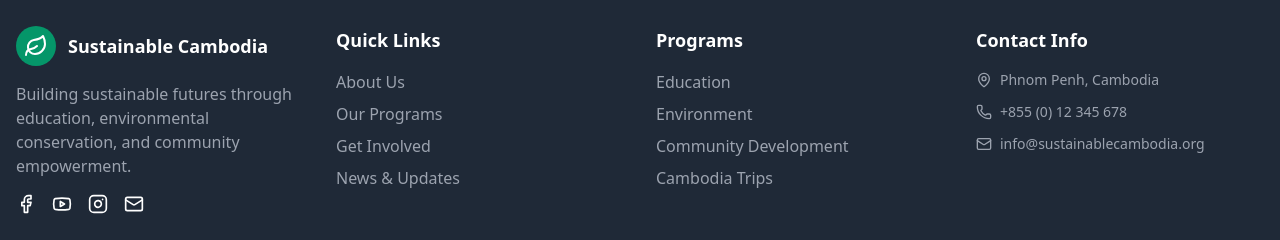
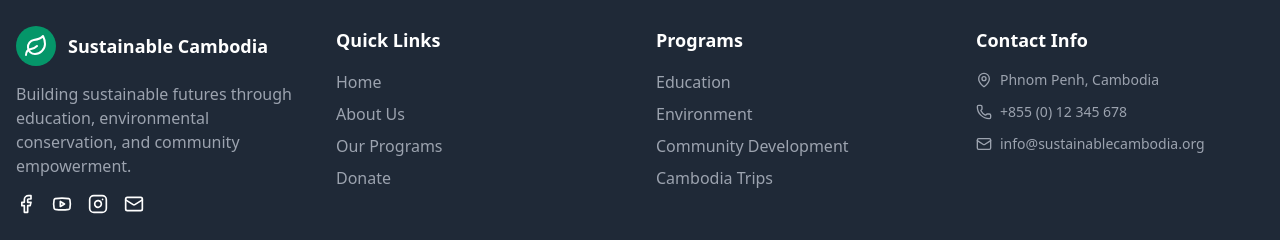
Before and after one commit to sreyletsao/SC_website, a Vue app: page / in a window 1280 px wide. Shown: the part 2868-3108 px from the top of the page. Built offline with nearby package versions, Linux system fonts and the light colour scheme; no server answers.

Commit message:
change menu footer

```diff
--- a/src/components/Footer.vue
+++ b/src/components/Footer.vue
@@ -32,10 +32,10 @@
       <div>
         <h4 class="text-lg font-semibold mb-4">Quick Links</h4>
         <ul class="space-y-2 text-gray-400">
+          <li><RouterLink to="/" class="hover:text-white">Home</RouterLink></li>
           <li><RouterLink to="/about" class="hover:text-white">About Us</RouterLink></li>
           <li><RouterLink to="/programs" class="hover:text-white">Our Programs</RouterLink></li>
-          <li><RouterLink to="#" class="hover:text-white">Get Involved</RouterLink></li>
-          <li><RouterLink to="#" class="hover:text-white">News & Updates</RouterLink></li>
+          <li><RouterLink to="/donate" class="hover:text-white">Donate</RouterLink></li>
         </ul>
       </div>
 
```
